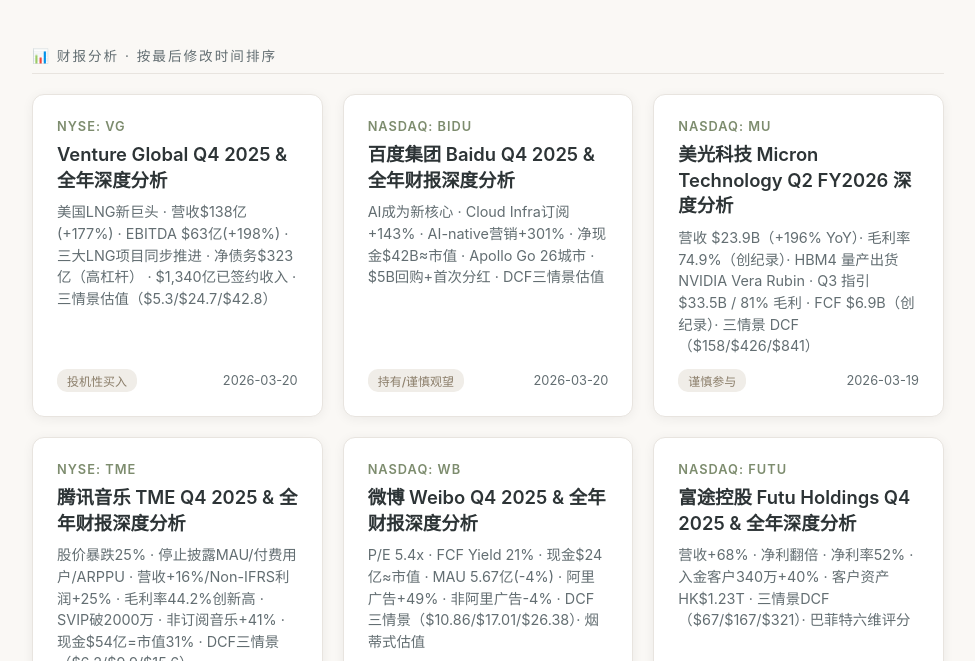
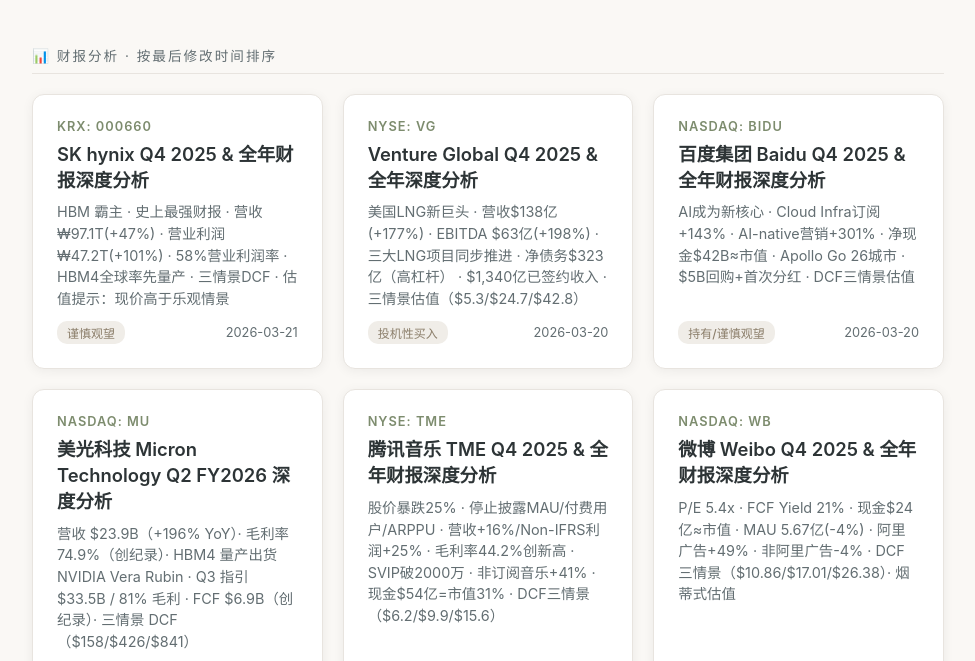
Before and after one commit to jacehoix/jacehoix.github.io, a plain HTML site: page index.html in a window 1280 px wide. Shown: the part 125-786 px from the top of the page, without its empty margins (152-1127 px from the left). Drawn offline with Linux system fonts and the light colour scheme.

Commit message:
feat: add SK hynix to index page

```diff
--- a/index.html
+++ b/index.html
@@ -174,6 +174,16 @@
 /* ── REPORT DATA — sorted by modTime desc (newest first) ── */
 const reports = [
   {
+    file: "reports/skhynix-q4-2025.html",
+    ticker: "KRX: 000660",
+    title: "SK hynix Q4 2025 & 全年财报深度分析",
+    desc: "HBM 霸主 · 史上最强财报 · 营收₩97.1T(+47%) · 营业利润₩47.2T(+101%) · 58%营业利润率 · HBM4全球率先量产 · 三情景DCF · 估值提示：现价高于乐观情景",
+    tag: "谨慎观望",
+    tagClass: "hold",
+    date: "2026-03-21",
+    modTime: 1742483700000
+  },
+  {
     file: "reports/bidu-q4-2025.html",
     ticker: "NASDAQ: BIDU",
     title: "百度集团 Baidu Q4 2025 & 全年财报深度分析",
```
